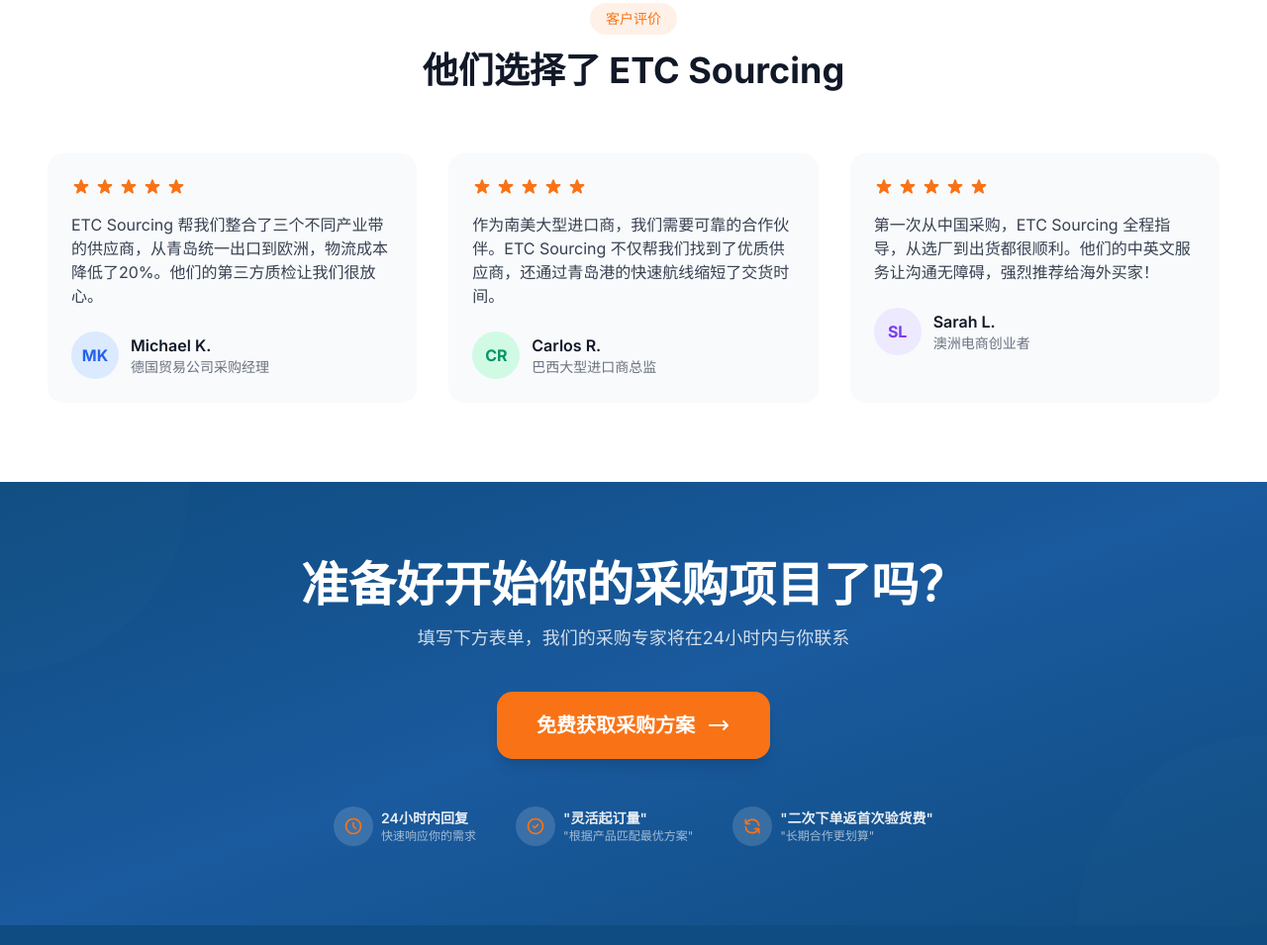
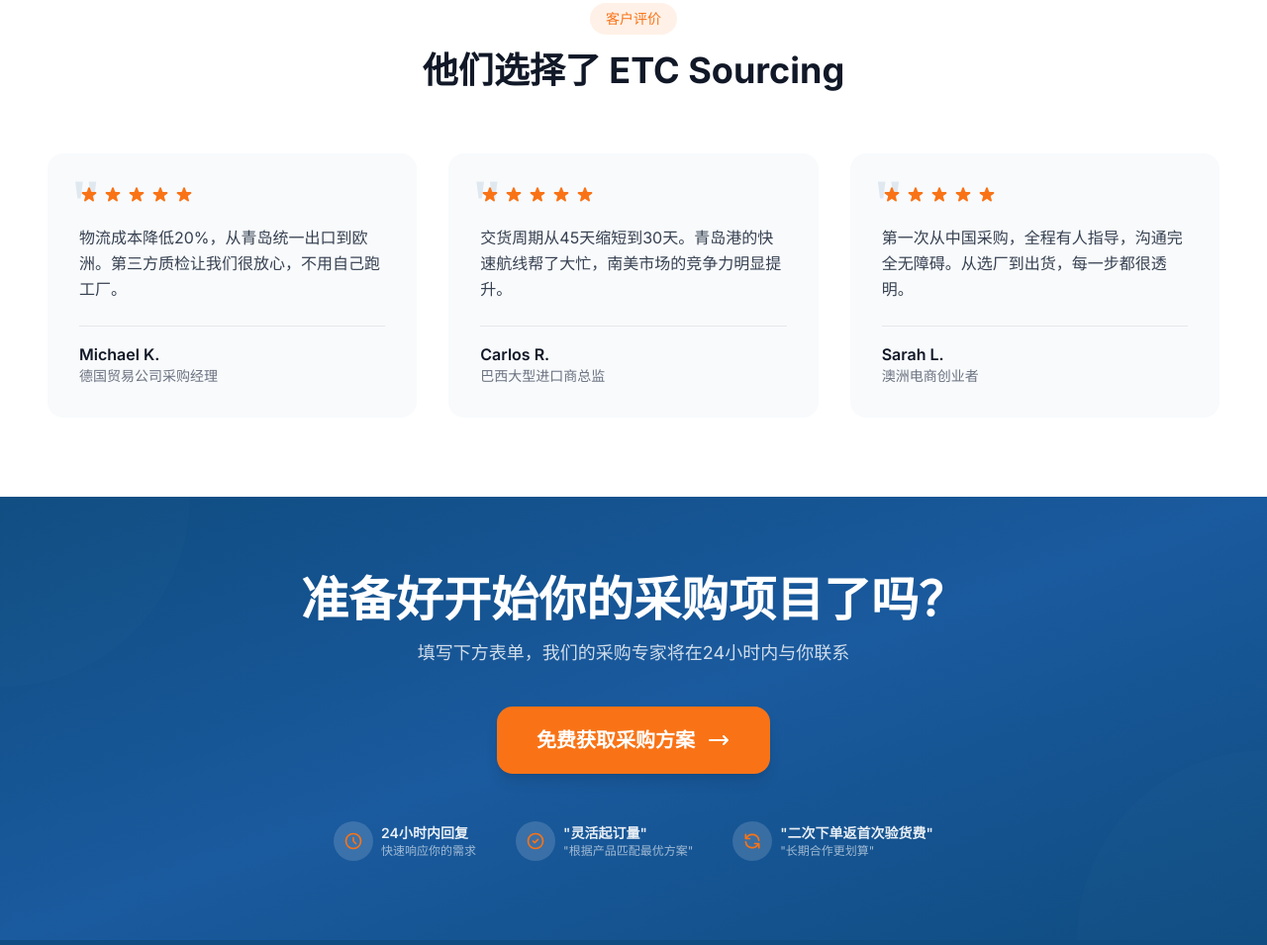
Before and after one commit to mengxs7/etcsourcing-website, a plain HTML site: page index.html in a window 1280 px wide. Shown: the part 2682-3637 px from the top of the page at 99% size. Drawn offline with nearby package versions, Linux system fonts and the light colour scheme; animation ran at ten frames a second.

Commit message:
Update index.html

```diff
--- a/index.html
+++ b/index.html
@@ -306,20 +306,21 @@
 
       <div class="grid grid-cols-1 md:grid-cols-3 gap-8">
         <!-- Testimonial 1 -->
-        <div class="card-hover bg-light-gray rounded-2xl p-6">
-          <div class="flex items-center gap-1 mb-4">
+        <div class="card-hover bg-light-gray rounded-2xl p-8 relative">
+          <div class="absolute top-4 left-6 text-7xl text-deep-blue/10 font-serif leading-none select-none">"</div>
+
+          <div class="relative z-10">
+            <div class="flex items-center gap-1 mb-5">
               <svg class="w-5 h-5 text-vibrant-orange" fill="currentColor" viewBox="0 0 20 20"><path d="M9.049 2.927c.3-.921 1.603-.921 1.902 0l1.07 3.292a1 1 0 00.95.69h3.462c.969 0 1.371 1.24.588 1.81l-2.8 2.034a1 1 0 00-.364 1.118l1.07 3.292c.3.921-.755 1.688-1.54 1.118l-2.8-2.034a1 1 0 00-1.175 0l-2.8 2.034c-.784.57-1.838-.197-1.539-1.118l1.07-3.292a1 1 0 00-.364-1.118L2.98 8.72c-.783-.57-.38-1.81.588-1.81h3.461a1 1 0 00.951-.69l1.07-3.292z"/></svg>
               <svg class="w-5 h-5 text-vibrant-orange" fill="currentColor" viewBox="0 0 20 20"><path d="M9.049 2.927c.3-.921 1.603-.921 1.902 0l1.07 3.292a1 1 0 00.95.69h3.462c.969 0 1.371 1.24.588 1.81l-2.8 2.034a1 1 0 00-.364 1.118l1.07 3.292c.3.921-.755 1.688-1.54 1.118l-2.8-2.034a1 1 0 00-1.175 0l-2.8 2.034c-.784.57-1.838-.197-1.539-1.118l1.07-3.292a1 1 0 00-.364-1.118L2.98 8.72c-.783-.57-.38-1.81.588-1.81h3.461a1 1 0 00.951-.69l1.07-3.292z"/></svg>
               <svg class="w-5 h-5 text-vibrant-orange" fill="currentColor" viewBox="0 0 20 20"><path d="M9.049 2.927c.3-.921 1.603-.921 1.902 0l1.07 3.292a1 1 0 00.95.69h3.462c.969 0 1.371 1.24.588 1.81l-2.8 2.034a1 1 0 00-.364 1.118l1.07 3.292c.3.921-.755 1.688-1.54 1.118l-2.8-2.034a1 1 0 00-1.175 0l-2.8 2.034c-.784.57-1.838-.197-1.539-1.118l1.07-3.292a1 1 0 00-.364-1.118L2.98 8.72c-.783-.57-.38-1.81.588-1.81h3.461a1 1 0 00.951-.69l1.07-3.292z"/></svg>
               <svg class="w-5 h-5 text-vibrant-orange" fill="currentColor" viewBox="0 0 20 20"><path d="M9.049 2.927c.3-.921 1.603-.921 1.902 0l1.07 3.292a1 1 0 00.95.69h3.462c.969 0 1.371 1.24.588 1.81l-2.8 2.034a1 1 0 00-.364 1.118l1.07 3.292c.3.921-.755 1.688-1.54 1.118l-2.8-2.034a1 1 0 00-1.175 0l-2.8 2.034c-.784.57-1.838-.197-1.539-1.118l1.07-3.292a1 1 0 00-.364-1.118L2.98 8.72c-.783-.57-.38-1.81.588-1.81h3.461a1 1 0 00.951-.69l1.07-3.292z"/></svg>
               <svg class="w-5 h-5 text-vibrant-orange" fill="currentColor" viewBox="0 0 20 20"><path d="M9.049 2.927c.3-.921 1.603-.921 1.902 0l1.07 3.292a1 1 0 00.95.69h3.462c.969 0 1.371 1.24.588 1.81l-2.8 2.034a1 1 0 00-.364 1.118l1.07 3.292c.3.921-.755 1.688-1.54 1.118l-2.8-2.034a1 1 0 00-1.175 0l-2.8 2.034c-.784.57-1.838-.197-1.539-1.118l1.07-3.292a1 1 0 00-.364-1.118L2.98 8.72c-.783-.57-.38-1.81.588-1.81h3.461a1 1 0 00.951-.69l1.07-3.292z"/></svg>
             </div>
-          <p data-i18n="testimonial_1_text" class="text-gray-700 mb-6">"ETC Sourcing 帮我们整合了三个不同产业带的供应商，从青岛统一出口到欧洲，物流成本降低了20%。他们的第三方质检让我们很放心。"</p>
-          <div class="flex items-center gap-3">
-            <div class="w-12 h-12 bg-blue-100 rounded-full flex items-center justify-center">
-              <span class="text-blue-600 font-bold">MK</span>
-            </div>
-            <div>
+
+            <p data-i18n="testimonial_1_text" class="text-gray-700 mb-6 text-base leading-relaxed">"物流成本降低20%，从青岛统一出口到欧洲。第三方质检让我们很放心，不用自己跑工厂。"</p>
+
+            <div class="border-t border-gray-200 pt-4">
               <div class="font-semibold text-gray-900">Michael K.</div>
               <div data-i18n="role_michael" class="text-sm text-gray-500">德国贸易公司采购经理</div>
             </div>
@@ -327,20 +328,21 @@
         </div>
 
         <!-- Testimonial 2 -->
-        <div class="card-hover bg-light-gray rounded-2xl p-6">
-          <div class="flex items-center gap-1 mb-4">
+        <div class="card-hover bg-light-gray rounded-2xl p-8 relative">
+          <div class="absolute top-4 left-6 text-7xl text-deep-blue/10 font-serif leading-none select-none">"</div>
+
+          <div class="relative z-10">
+            <div class="flex items-center gap-1 mb-5">
               <svg class="w-5 h-5 text-vibrant-orange" fill="currentColor" viewBox="0 0 20 20"><path d="M9.049 2.927c.3-.921 1.603-.921 1.902 0l1.07 3.292a1 1 0 00.95.69h3.462c.969 0 1.371 1.24.588 1.81l-2.8 2.034a1 1 0 00-.364 1.118l1.07 3.292c.3.921-.755 1.688-1.54 1.118l-2.8-2.034a1 1 0 00-1.175 0l-2.8 2.034c-.784.57-1.838-.197-1.539-1.118l1.07-3.292a1 1 0 00-.364-1.118L2.98 8.72c-.783-.57-.38-1.81.588-1.81h3.461a1 1 0 00.951-.69l1.07-3.292z"/></svg>
               <svg class="w-5 h-5 text-vibrant-orange" fill="currentColor" viewBox="0 0 20 20"><path d="M9.049 2.927c.3-.921 1.603-.921 1.902 0l1.07 3.292a1 1 0 00.95.69h3.462c.969 0 1.371 1.24.588 1.81l-2.8 2.034a1 1 0 00-.364 1.118l1.07 3.292c.3.921-.755 1.688-1.54 1.118l-2.8-2.034a1 1 0 00-1.175 0l-2.8 2.034c-.784.57-1.838-.197-1.539-1.118l1.07-3.292a1 1 0 00-.364-1.118L2.98 8.72c-.783-.57-.38-1.81.588-1.81h3.461a1 1 0 00.951-.69l1.07-3.292z"/></svg>
               <svg class="w-5 h-5 text-vibrant-orange" fill="currentColor" viewBox="0 0 20 20"><path d="M9.049 2.927c.3-.921 1.603-.921 1.902 0l1.07 3.292a1 1 0 00.95.69h3.462c.969 0 1.371 1.24.588 1.81l-2.8 2.034a1 1 0 00-.364 1.118l1.07 3.292c.3.921-.755 1.688-1.54 1.118l-2.8-2.034a1 1 0 00-1.175 0l-2.8 2.034c-.784.57-1.838-.197-1.539-1.118l1.07-3.292a1 1 0 00-.364-1.118L2.98 8.72c-.783-.57-.38-1.81.588-1.81h3.461a1 1 0 00.951-.69l1.07-3.292z"/></svg>
               <svg class="w-5 h-5 text-vibrant-orange" fill="currentColor" viewBox="0 0 20 20"><path d="M9.049 2.927c.3-.921 1.603-.921 1.902 0l1.07 3.292a1 1 0 00.95.69h3.462c.969 0 1.371 1.24.588 1.81l-2.8 2.034a1 1 0 00-.364 1.118l1.07 3.292c.3.921-.755 1.688-1.54 1.118l-2.8-2.034a1 1 0 00-1.175 0l-2.8 2.034c-.784.57-1.838-.197-1.539-1.118l1.07-3.292a1 1 0 00-.364-1.118L2.98 8.72c-.783-.57-.38-1.81.588-1.81h3.461a1 1 0 00.951-.69l1.07-3.292z"/></svg>
               <svg class="w-5 h-5 text-vibrant-orange" fill="currentColor" viewBox="0 0 20 20"><path d="M9.049 2.927c.3-.921 1.603-.921 1.902 0l1.07 3.292a1 1 0 00.95.69h3.462c.969 0 1.371 1.24.588 1.81l-2.8 2.034a1 1 0 00-.364 1.118l1.07 3.292c.3.921-.755 1.688-1.54 1.118l-2.8-2.034a1 1 0 00-1.175 0l-2.8 2.034c-.784.57-1.838-.197-1.539-1.118l1.07-3.292a1 1 0 00-.364-1.118L2.98 8.72c-.783-.57-.38-1.81.588-1.81h3.461a1 1 0 00.951-.69l1.07-3.292z"/></svg>
             </div>
-          <p data-i18n="testimonial_2_text" class="text-gray-700 mb-6">"作为南美大型进口商，我们需要可靠的合作伙伴。ETC Sourcing 不仅帮我们找到了优质供应商，还通过青岛港的快速航线缩短了交货时间。"</p>
-          <div class="flex items-center gap-3">
-            <div class="w-12 h-12 bg-emerald-100 rounded-full flex items-center justify-center">
-              <span class="text-emerald-600 font-bold">CR</span>
-            </div>
-            <div>
+
+            <p data-i18n="testimonial_2_text" class="text-gray-700 mb-6 text-base leading-relaxed">"交货周期从45天缩短到30天。青岛港的快速航线帮了大忙，南美市场的竞争力明显提升。"</p>
+
+            <div class="border-t border-gray-200 pt-4">
               <div class="font-semibold text-gray-900">Carlos R.</div>
               <div data-i18n="role_carlos" class="text-sm text-gray-500">巴西大型进口商总监</div>
             </div>
@@ -348,20 +350,21 @@
         </div>
 
         <!-- Testimonial 3 -->
-        <div class="card-hover bg-light-gray rounded-2xl p-6">
-          <div class="flex items-center gap-1 mb-4">
+        <div class="card-hover bg-light-gray rounded-2xl p-8 relative">
+          <div class="absolute top-4 left-6 text-7xl text-deep-blue/10 font-serif leading-none select-none">"</div>
+
+          <div class="relative z-10">
+            <div class="flex items-center gap-1 mb-5">
               <svg class="w-5 h-5 text-vibrant-orange" fill="currentColor" viewBox="0 0 20 20"><path d="M9.049 2.927c.3-.921 1.603-.921 1.902 0l1.07 3.292a1 1 0 00.95.69h3.462c.969 0 1.371 1.24.588 1.81l-2.8 2.034a1 1 0 00-.364 1.118l1.07 3.292c.3.921-.755 1.688-1.54 1.118l-2.8-2.034a1 1 0 00-1.175 0l-2.8 2.034c-.784.57-1.838-.197-1.539-1.118l1.07-3.292a1 1 0 00-.364-1.118L2.98 8.72c-.783-.57-.38-1.81.588-1.81h3.461a1 1 0 00.951-.69l1.07-3.292z"/></svg>
               <svg class="w-5 h-5 text-vibrant-orange" fill="currentColor" viewBox="0 0 20 20"><path d="M9.049 2.927c.3-.921 1.603-.921 1.902 0l1.07 3.292a1 1 0 00.95.69h3.462c.969 0 1.371 1.24.588 1.81l-2.8 2.034a1 1 0 00-.364 1.118l1.07 3.292c.3.921-.755 1.688-1.54 1.118l-2.8-2.034a1 1 0 00-1.175 0l-2.8 2.034c-.784.57-1.838-.197-1.539-1.118l1.07-3.292a1 1 0 00-.364-1.118L2.98 8.72c-.783-.57-.38-1.81.588-1.81h3.461a1 1 0 00.951-.69l1.07-3.292z"/></svg>
               <svg class="w-5 h-5 text-vibrant-orange" fill="currentColor" viewBox="0 0 20 20"><path d="M9.049 2.927c.3-.921 1.603-.921 1.902 0l1.07 3.292a1 1 0 00.95.69h3.462c.969 0 1.371 1.24.588 1.81l-2.8 2.034a1 1 0 00-.364 1.118l1.07 3.292c.3.921-.755 1.688-1.54 1.118l-2.8-2.034a1 1 0 00-1.175 0l-2.8 2.034c-.784.57-1.838-.197-1.539-1.118l1.07-3.292a1 1 0 00-.364-1.118L2.98 8.72c-.783-.57-.38-1.81.588-1.81h3.461a1 1 0 00.951-.69l1.07-3.292z"/></svg>
               <svg class="w-5 h-5 text-vibrant-orange" fill="currentColor" viewBox="0 0 20 20"><path d="M9.049 2.927c.3-.921 1.603-.921 1.902 0l1.07 3.292a1 1 0 00.95.69h3.462c.969 0 1.371 1.24.588 1.81l-2.8 2.034a1 1 0 00-.364 1.118l1.07 3.292c.3.921-.755 1.688-1.54 1.118l-2.8-2.034a1 1 0 00-1.175 0l-2.8 2.034c-.784.57-1.838-.197-1.539-1.118l1.07-3.292a1 1 0 00-.364-1.118L2.98 8.72c-.783-.57-.38-1.81.588-1.81h3.461a1 1 0 00.951-.69l1.07-3.292z"/></svg>
               <svg class="w-5 h-5 text-vibrant-orange" fill="currentColor" viewBox="0 0 20 20"><path d="M9.049 2.927c.3-.921 1.603-.921 1.902 0l1.07 3.292a1 1 0 00.95.69h3.462c.969 0 1.371 1.24.588 1.81l-2.8 2.034a1 1 0 00-.364 1.118l1.07 3.292c.3.921-.755 1.688-1.54 1.118l-2.8-2.034a1 1 0 00-1.175 0l-2.8 2.034c-.784.57-1.838-.197-1.539-1.118l1.07-3.292a1 1 0 00-.364-1.118L2.98 8.72c-.783-.57-.38-1.81.588-1.81h3.461a1 1 0 00.951-.69l1.07-3.292z"/></svg>
             </div>
-          <p data-i18n="testimonial_3_text" class="text-gray-700 mb-6">"第一次从中国采购，ETC Sourcing 全程指导，从选厂到出货都很顺利。他们的中英文服务让沟通无障碍，强烈推荐给海外买家！"</p>
-          <div class="flex items-center gap-3">
-            <div class="w-12 h-12 bg-violet-100 rounded-full flex items-center justify-center">
-              <span class="text-violet-600 font-bold">SL</span>
-            </div>
-            <div>
+
+            <p data-i18n="testimonial_3_text" class="text-gray-700 mb-6 text-base leading-relaxed">"第一次从中国采购，全程有人指导，沟通完全无障碍。从选厂到出货，每一步都很透明。"</p>
+
+            <div class="border-t border-gray-200 pt-4">
               <div class="font-semibold text-gray-900">Sarah L.</div>
               <div data-i18n="role_sarah" class="text-sm text-gray-500">澳洲电商创业者</div>
             </div>
@@ -578,9 +581,9 @@
       adv4_title: "多港口出口", adv4_desc: "青岛、上海、宁波、深圳等7大港口灵活调配，为你选择最优出口方案", adv4_link: "查看出口方案",
       network_badge: "中国采购网络", network_title: "覆盖四大产业带", network_subtitle: "从产业带到港口，为你匹配最优供应方案", network_cta: "探索完整采购网络",
       testimonial_badge: "客户评价", testimonial_title: "他们选择了 ETC Sourcing",
-      "testimonial_1_text": "ETC Sourcing 帮我们整合了三个不同产业带的供应商，从青岛统一出口到欧洲，物流成本降低了20%。他们的第三方质检让我们很放心。",
-      "testimonial_2_text": "作为南美大型进口商，我们需要可靠的合作伙伴。ETC Sourcing 不仅帮我们找到了优质供应商，还通过青岛港的快速航线缩短了交货时间。",
-      "testimonial_3_text": "第一次从中国采购，ETC Sourcing 全程指导，从选厂到出货都很顺利。他们的中英文服务让沟通无障碍，强烈推荐给海外买家！",
+      "testimonial_1_text": "物流成本降低20%，从青岛统一出口到欧洲。第三方质检让我们很放心，不用自己跑工厂。",
+      "testimonial_2_text": "交货周期从45天缩短到30天。青岛港的快速航线帮了大忙，南美市场的竞争力明显提升。",
+      "testimonial_3_text": "第一次从中国采购，全程有人指导，沟通完全无障碍。从选厂到出货，每一步都很透明。",
       "role_michael": "德国贸易公司采购经理",
       "role_carlos": "巴西大型进口商总监",
       "role_sarah": "澳洲电商创业者",
@@ -610,9 +613,9 @@
       adv4_title: "Multi-Port Export", adv4_desc: "Qingdao, Shanghai, Ningbo, Shenzhen and 7 major ports for optimal export solutions", adv4_link: "View Export Solutions",
       network_badge: "China Sourcing Network", network_title: "Covering Four Major Industry Belts", network_subtitle: "From industry belts to ports, matching optimal supply solutions", network_cta: "Explore Full Sourcing Network",
       testimonial_badge: "Client Testimonials", testimonial_title: "They Chose ETC Sourcing",
-      "testimonial_1_text": "ETC Sourcing helped us integrate suppliers from three different industrial belts, exporting uniformly from Qingdao to Europe, reducing logistics costs by 20%. Their third-party quality inspection gives us great confidence.",
-      "testimonial_2_text": "As a large South American importer, we need reliable partners. ETC Sourcing not only found us quality suppliers but also shortened delivery times through Qingdao Port's fast shipping routes.",
-      "testimonial_3_text": "First time sourcing from China, ETC Sourcing guided us through the entire process from factory selection to shipment. Their bilingual service made communication seamless. Highly recommended for overseas buyers!",
+      "testimonial_1_text": "Logistics costs reduced by 20%, unified export from Qingdao to Europe. Third-party QC gives us peace of mind without visiting factories ourselves.",
+      "testimonial_2_text": "Delivery time shortened from 45 days to 30 days. Qingdao Port's fast shipping routes made a huge difference for our South American market competitiveness.",
+      "testimonial_3_text": "First time sourcing from China, guided through every step with seamless communication. Complete transparency from factory selection to shipment.",
       "role_michael": "Purchasing Manager, German Trading Company",
       "role_carlos": "Director, Large Brazilian Importer",
       "role_sarah": "E-commerce Entrepreneur, Australia",
```
Lines whose indentation alone changed are shown as unchanged.
